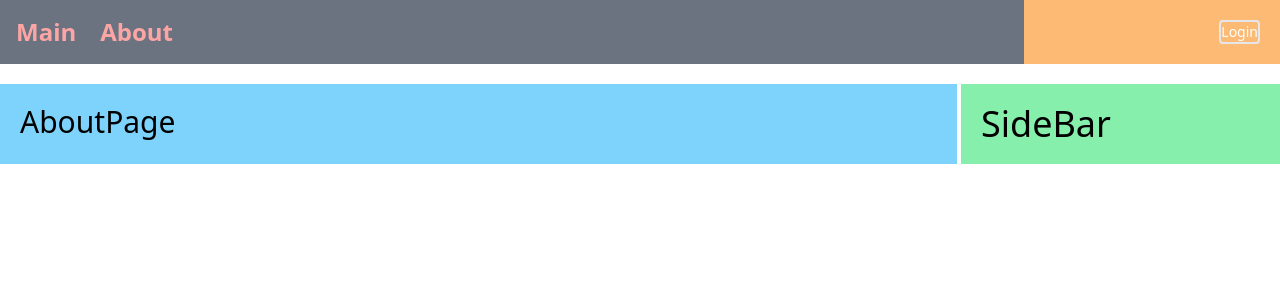
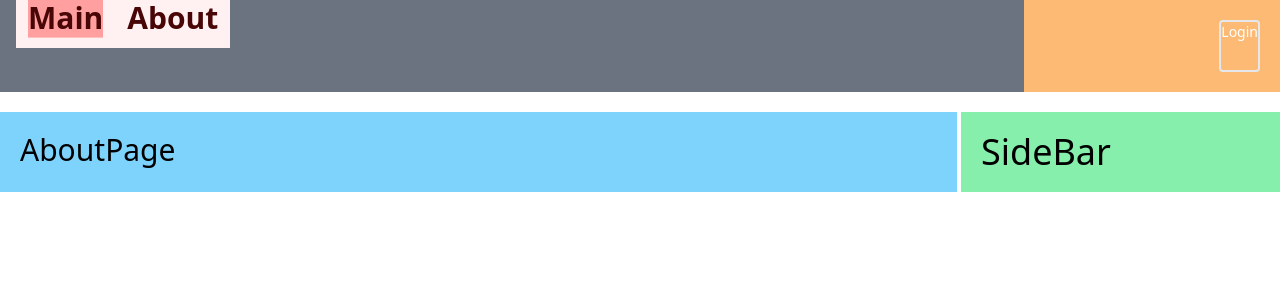
Before and after one commit to AhriIsLove/Blog, a React (Create React App) app in the folder front/: page /about in a window 1280 px wide. Shown: the top 300 px of the page. Built offline with nearby package versions, Linux system fonts and the light colour scheme.

Commit message:
css menu update
메뉴 애니메이션 추가중...

```diff
--- a/front/src/components/BasicMenu.js
+++ b/front/src/components/BasicMenu.js
@@ -7,7 +7,9 @@ const BasicMenu = () => {
             <div className="w-4/5 bg-gray-500">
                 <ul className="flex p-4 text-white font-bold">
                     <li className="menu">
-                        <Link to={'/'}>Main</Link>
+                        <span className="ani_line">
+                            <Link to={'/'}>Main</Link>
+                        </span>
                     </li>
                     <li className="menu">
                         <Link to={'/about'}>About</Link>
--- a/front/src/index.css
+++ b/front/src/index.css
@@ -1,9 +1,18 @@
 @tailwind base;
 @tailwind components;
 @tailwind utilities;
+@config "../tailwind.config.js";
+/* @import './tailwindAnimation.css'; */
+
+/* https://tailwindcss.com/plus/ui-blocks */
 
 @layer components {
-    .menu{
-        @apply pr-6 text-2xl text-red-300
+    .menu {
+        @apply bg-myMainColor-50 text-myMainColor-950 p-3 text-3xl text-center animate-slideDown
     }
+
+    .menu .ani_line {
+        @apply bg-myMainColor-300 h-1
+    }
+
 }
--- a/front/src/pages/MainPage.js
+++ b/front/src/pages/MainPage.js
@@ -6,7 +6,91 @@ const MainPage = () => {
         <BasicLayout>
             {/* children */}
             <div className="text-3xl">MainPage</div>
+            {/* <div class="bg-white">
+                <header class="absolute inset-x-0 top-0 z-50">
+                    <nav class="flex items-center justify-between p-6 lg:px-8" aria-label="Global">
+                        <div class="flex lg:flex-1">
+                            <a href="#" class="-m-1.5 p-1.5">
+                                <span class="sr-only">Your Company</span>
+                                <img class="h-8 w-auto" src="https://tailwindcss.com/plus-assets/img/logos/mark.svg?color=indigo&shade=600" alt="" />
+                            </a>
+                        </div>
+                        <div class="flex lg:hidden">
+                            <button type="button" class="-m-2.5 inline-flex items-center justify-center rounded-md p-2.5 text-gray-700">
+                                <span class="sr-only">Open main menu</span>
+                                <svg class="size-6" fill="none" viewBox="0 0 24 24" stroke-width="1.5" stroke="currentColor" aria-hidden="true" data-slot="icon">
+                                    <path stroke-linecap="round" stroke-linejoin="round" d="M3.75 6.75h16.5M3.75 12h16.5m-16.5 5.25h16.5" />
+                                </svg>
+                            </button>
+                        </div>
+                        <div class="hidden lg:flex lg:gap-x-12">
+                            <a href="#" class="text-sm/6 font-semibold text-gray-900">Product</a>
+                            <a href="#" class="text-sm/6 font-semibold text-gray-900">Features</a>
+                            <a href="#" class="text-sm/6 font-semibold text-gray-900">Marketplace</a>
+                            <a href="#" class="text-sm/6 font-semibold text-gray-900">Company</a>
+                        </div>
+                        <div class="hidden lg:flex lg:flex-1 lg:justify-end">
+                            <a href="#" class="text-sm/6 font-semibold text-gray-900">Log in <span aria-hidden="true">&rarr;</span></a>
+                        </div>
+                    </nav>
+                    <!-- Mobile menu, show/hide based on menu open state. -->
+                    <div class="lg:hidden" role="dialog" aria-modal="true">
+                        <!-- Background backdrop, show/hide based on slide-over state. -->
+                        <div class="fixed inset-0 z-50"></div>
+                        <div class="fixed inset-y-0 right-0 z-50 w-full overflow-y-auto bg-white p-6 sm:max-w-sm sm:ring-1 sm:ring-gray-900/10">
+                            <div class="flex items-center justify-between">
+                                <a href="#" class="-m-1.5 p-1.5">
+                                    <span class="sr-only">Your Company</span>
+                                    <img class="h-8 w-auto" src="https://tailwindcss.com/plus-assets/img/logos/mark.svg?color=indigo&shade=600" alt="" />
+                                </a>
+                                <button type="button" class="-m-2.5 rounded-md p-2.5 text-gray-700">
+                                    <span class="sr-only">Close menu</span>
+                                    <svg class="size-6" fill="none" viewBox="0 0 24 24" stroke-width="1.5" stroke="currentColor" aria-hidden="true" data-slot="icon">
+                                        <path stroke-linecap="round" stroke-linejoin="round" d="M6 18 18 6M6 6l12 12" />
+                                    </svg>
+                                </button>
+                            </div>
+                            <div class="mt-6 flow-root">
+                                <div class="-my-6 divide-y divide-gray-500/10">
+                                    <div class="space-y-2 py-6">
+                                        <a href="#" class="-mx-3 block rounded-lg px-3 py-2 text-base/7 font-semibold text-gray-900 hover:bg-gray-50">Product</a>
+                                        <a href="#" class="-mx-3 block rounded-lg px-3 py-2 text-base/7 font-semibold text-gray-900 hover:bg-gray-50">Features</a>
+                                        <a href="#" class="-mx-3 block rounded-lg px-3 py-2 text-base/7 font-semibold text-gray-900 hover:bg-gray-50">Marketplace</a>
+                                        <a href="#" class="-mx-3 block rounded-lg px-3 py-2 text-base/7 font-semibold text-gray-900 hover:bg-gray-50">Company</a>
+                                    </div>
+                                    <div class="py-6">
+                                        <a href="#" class="-mx-3 block rounded-lg px-3 py-2.5 text-base/7 font-semibold text-gray-900 hover:bg-gray-50">Log in</a>
+                                    </div>
+                                </div>
+                            </div>
+                        </div>
+                    </div>
+                </header>
 
+                <div class="relative isolate px-6 pt-14 lg:px-8">
+                    <div class="absolute inset-x-0 -top-40 -z-10 transform-gpu overflow-hidden blur-3xl sm:-top-80" aria-hidden="true">
+                        <div class="relative left-[calc(50%-11rem)] aspect-1155/678 w-144.5 -translate-x-1/2 rotate-30 bg-linear-to-tr from-[#ff80b5] to-[#9089fc] opacity-30 sm:left-[calc(50%-30rem)] sm:w-288.75" ></div>
+                    </div>
+                    <div class="mx-auto max-w-2xl py-32 sm:py-48 lg:py-56">
+                        <div class="hidden sm:mb-8 sm:flex sm:justify-center">
+                            <div class="relative rounded-full px-3 py-1 text-sm/6 text-gray-600 ring-1 ring-gray-900/10 hover:ring-gray-900/20">
+                                Announcing our next round of funding. <a href="#" class="font-semibold text-indigo-600"><span class="absolute inset-0" aria-hidden="true"></span>Read more <span aria-hidden="true">&rarr;</span></a>
+                            </div>
+                        </div>
+                        <div class="text-center">
+                            <h1 class="text-5xl font-semibold tracking-tight text-balance text-gray-900 sm:text-7xl">Data to enrich your online business</h1>
+                            <p class="mt-8 text-lg font-medium text-pretty text-gray-500 sm:text-xl/8">Anim aute id magna aliqua ad ad non deserunt sunt. Qui irure qui lorem cupidatat commodo. Elit sunt amet fugiat veniam occaecat.</p>
+                            <div class="mt-10 flex items-center justify-center gap-x-6">
+                                <a href="#" class="rounded-md bg-indigo-600 px-3.5 py-2.5 text-sm font-semibold text-white shadow-xs hover:bg-indigo-500 focus-visible:outline-2 focus-visible:outline-offset-2 focus-visible:outline-indigo-600">Get started</a>
+                                <a href="#" class="text-sm/6 font-semibold text-gray-900">Learn more <span aria-hidden="true">→</span></a>
+                            </div>
+                        </div>
+                    </div>
+                    <div class="absolute inset-x-0 top-[calc(100%-13rem)] -z-10 transform-gpu overflow-hidden blur-3xl sm:top-[calc(100%-30rem)]" aria-hidden="true">
+                        <div class="relative left-[calc(50%+3rem)] aspect-1155/678 w-144.5 -translate-x-1/2 bg-linear-to-tr from-[#ff80b5] to-[#9089fc] opacity-30 sm:left-[calc(50%+36rem)] sm:w-288.75"></div>
+                    </div>
+                </div>
+            </div> */}
         </BasicLayout>
     );
 }
--- /dev/null
+++ b/front/src/tailwindAnimation.js
@@ -0,0 +1,22 @@
+const keyframes = {
+  slideDown: {
+    '0%': {transform: 'translateY(-100%)'},
+    '100%': {transform: 'translateY(100%)'},
+  },
+  fadeIn: {
+    '0%': { opacity: '0' },
+    '100%': { opacity: '1' },
+  },
+  wiggle: {
+    '0%, 100%': { transform: 'rotate(-3deg)' },
+    '50%': { transform: 'rotate(3deg)' },
+  },
+};
+
+const animation = {
+  slideDown: 'slideDown 1s linear infinite',
+  fadeIn: 'fadeIn 1s ease-in-out forwards',
+  wiggle: 'wiggle 0.5s ease-in-out infinite',
+};
+
+module.exports = { keyframes, animation }
--- a/front/tailwind.config.js
+++ b/front/tailwind.config.js
@@ -1,8 +1,47 @@
 /** @type {import('tailwindcss').Config} */
+const colors = require('tailwindcss/colors');
+// const { keyframes, animation } = require('./src');
+const { keyframes, animation } = require('./src/tailwindAnimation')
+
+// 색상코드 팔레트 : https://uicolors.app/generate/d41212
+
 module.exports = {
   content:["./src/**/*.{js,jsx,ts,tsx}"],
   theme: {
-    extend: {},
+    extend: {
+      keyframes,
+      animation,
+      colors: {
+        'myMainColor': {
+          // 수능형리레(212.18.18) 메인컬러
+          50: "#fff1f1",//배경
+          100: "#ffe0e0",
+          200: "#ffc6c6",
+          300: "#ff9f9f",
+          400: "#ff6767",
+          500: "#fb3838",
+          600: "#e91919",
+          700: "#d41212",//수능형리레
+          800: "#a21212",
+          900: "#861616",
+          950: "#490606",//폰트
+        },
+        'myPointColor':{
+          // 바나나(255.224.98) 메인컬러
+          50: "#fefbe8",//배경
+          100: "#fff8c2",
+          200: "#ffed89",
+          300: "#ffe062",//바나나
+          400: "#fdc512",
+          500: "#ecab06",
+          600: "#cc8302",
+          700: "#a35c05",
+          800: "#86480d",
+          900: "#723b11",
+          950: "#431e05",//폰트
+        }
+      },
+    },
   },
   plugins: [],
-}
+};
```
